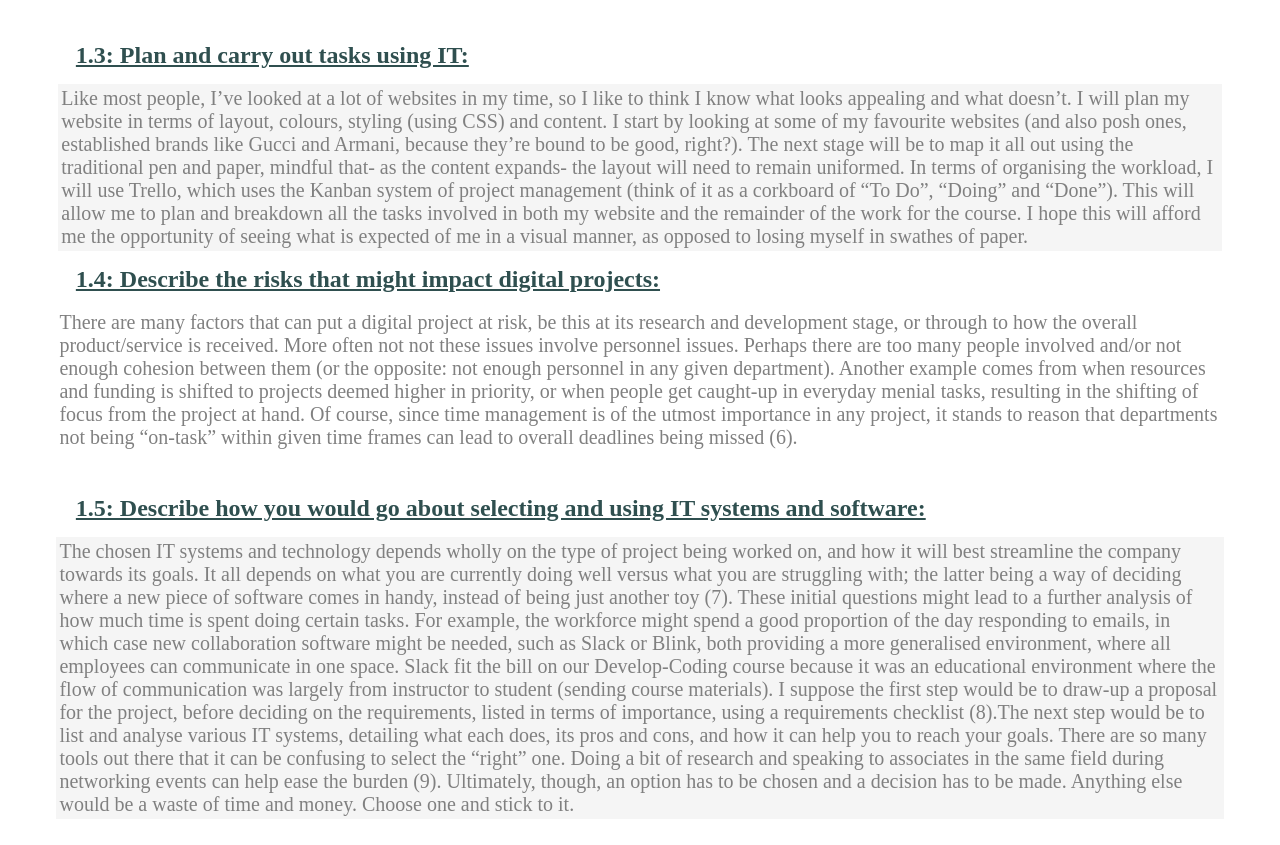
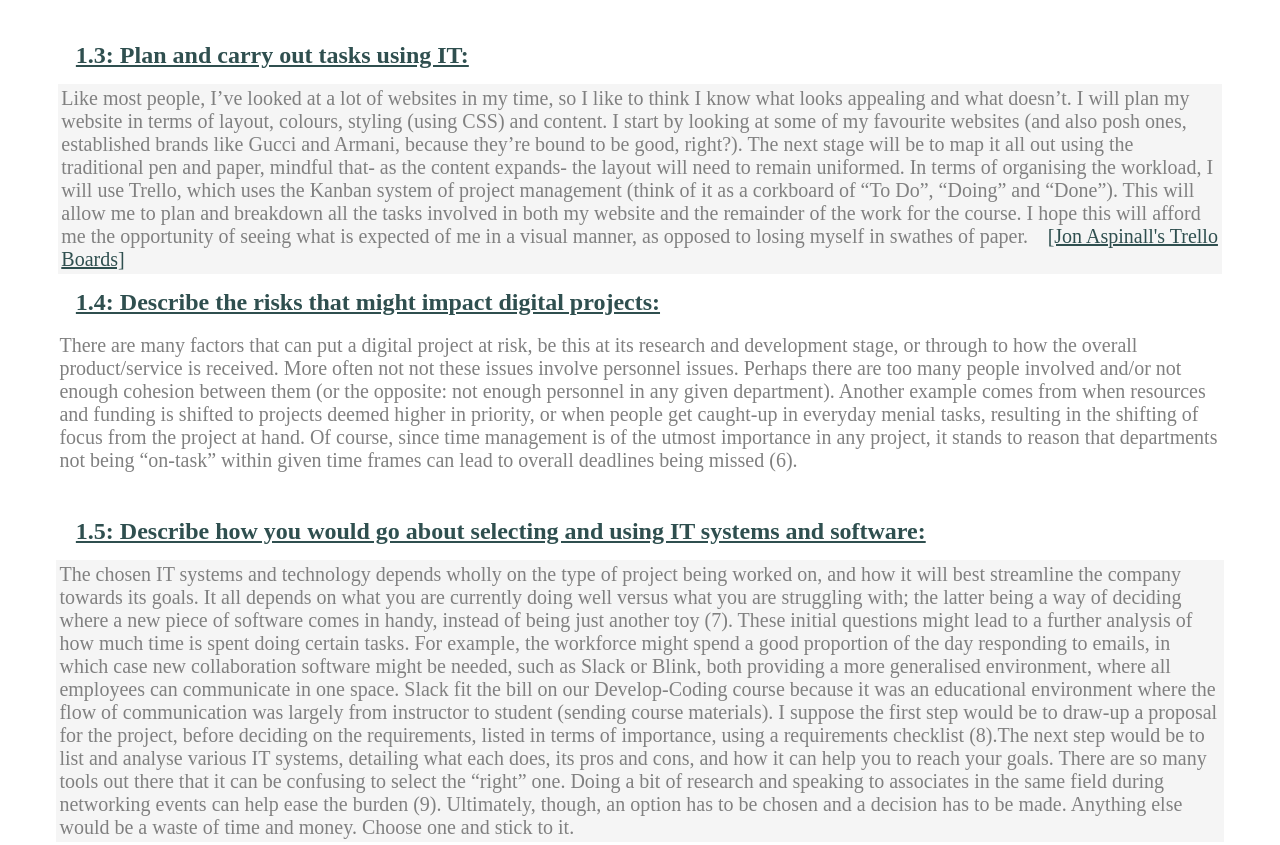
Before and after one commit to Jontyboyoh/joncodenation, a plain HTML site: page unit 1 outcome 1.html in a window 1280 px wide. Shown: the part 812-1657 px from the top of the page. Drawn offline with Linux system fonts and the light colour scheme.

Commit message:
Add files via upload
Added Trello link

```diff
--- a/unit 1 outcome 1.html
+++ b/unit 1 outcome 1.html
@@ -88,10 +88,17 @@
       <h2>
         <u>1.3: Plan and carry out tasks using IT:</u>
       </h2>
-      <p class="shade" >Like most people, I’ve looked at a lot of websites in my time, so I like to think I know what looks appealing and what doesn’t. I will plan my website in terms of layout, colours, styling (using CSS) and content. I start by looking at some of my favourite websites (and also posh ones, established brands like Gucci and Armani, because they’re bound to be good, right?). The next stage will be to map it all out using the traditional pen and paper, mindful that- as the content expands- the layout will need to remain uniformed.
+      <p class="shade" >Like most people, I’ve looked at a lot of websites in my time, so I like to think I know what looks appealing and
+        what doesn’t. I will plan my website in terms of layout, colours, styling (using CSS) and content. I start by looking at some of
+        my favourite websites (and also posh ones, established brands like Gucci and Armani, because they’re bound to be good, right?). The next stage will be to map it all out using the traditional pen and paper, mindful that- as the content expands- the layout will need to remain uniformed.
 
-        In terms of organising the workload, I will use Trello, which uses the Kanban system of project management (think of it as a corkboard of “To Do”, “Doing” and “Done”). This will allow me to plan and breakdown all the tasks involved in both my website and the remainder of the work for the course. I hope this will afford me the opportunity of seeing what is expected of me in a visual manner, as opposed to losing myself in swathes of paper.
-        </p>
+        In terms of organising the workload, I will use Trello, which uses the Kanban system of project management (think of it as a
+        corkboard of “To Do”, “Doing” and “Done”). This will allow me to plan and breakdown all the tasks involved in both my website and the remainder of the work for the course. I hope this will afford me the opportunity of seeing what is expected of me in a visual manner, as opposed to losing myself in swathes of paper.
+        <a href="https://trello.com/b/YvZ6wsu2/code-nation-3-week-course">[Jon Aspinall's Trello Boards]</a>
+
+      </p>
+
+
 
       <h2>
         <u>1.4: Describe the risks that might impact digital projects: </u>
```
